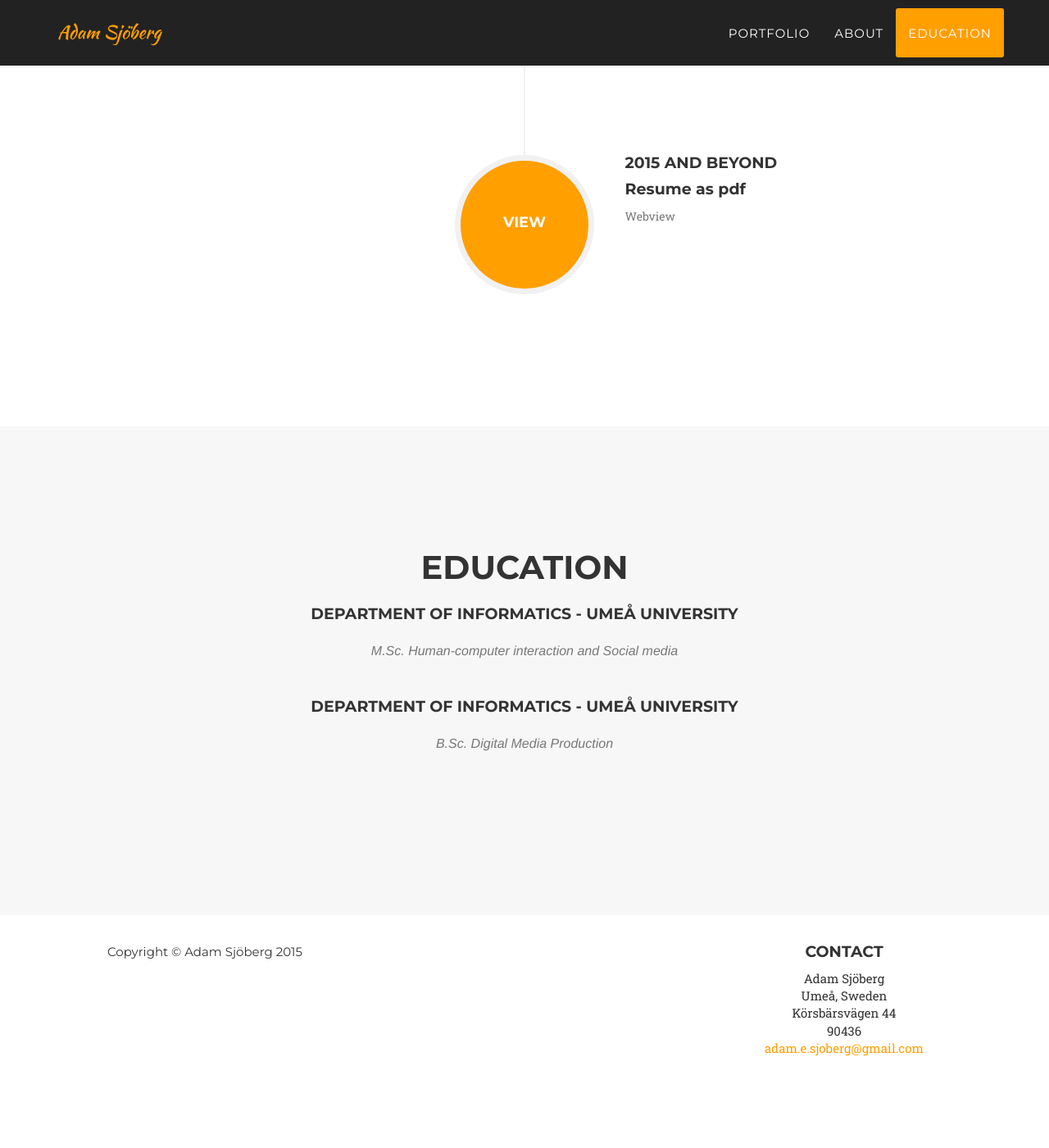
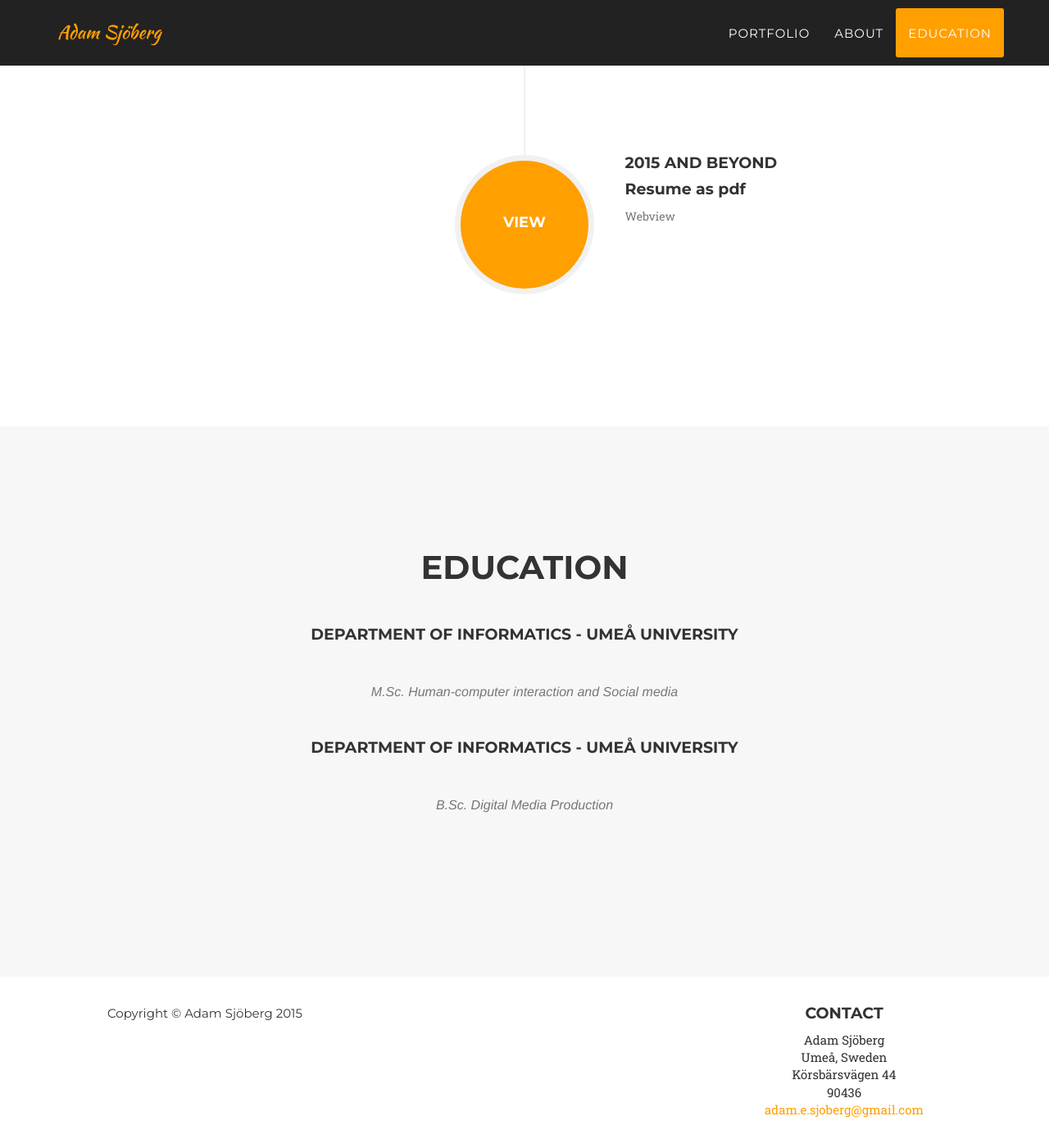
Before and after one commit to Adamsjoberg/Adamsjoberg.github.io, a Jekyll site: the page built from index.html, in a window 1280 px wide and 1400 px high, scrolled down 2953 px. Shown: the whole window at 82% size. Built offline with Jekyll 4.4.1, drawn with Linux system fonts in a browser that asks for light colours; some web fonts are replaced; before the commit the page ends 4278 px from its top, so only the background shows below that.

Commit message:
50px margin

```diff
--- a/_includes/css/agency.css
+++ b/_includes/css/agency.css
@@ -348,8 +348,8 @@ section h3.section-subheading {
 }
 
 .degree-text{
-  margin-top: 25px;
-  margin-bottom: 25px;
+  margin-top: 50px;
+  margin-bottom: 50px;
 }
 @media(min-width:768px) {
     section {
```
